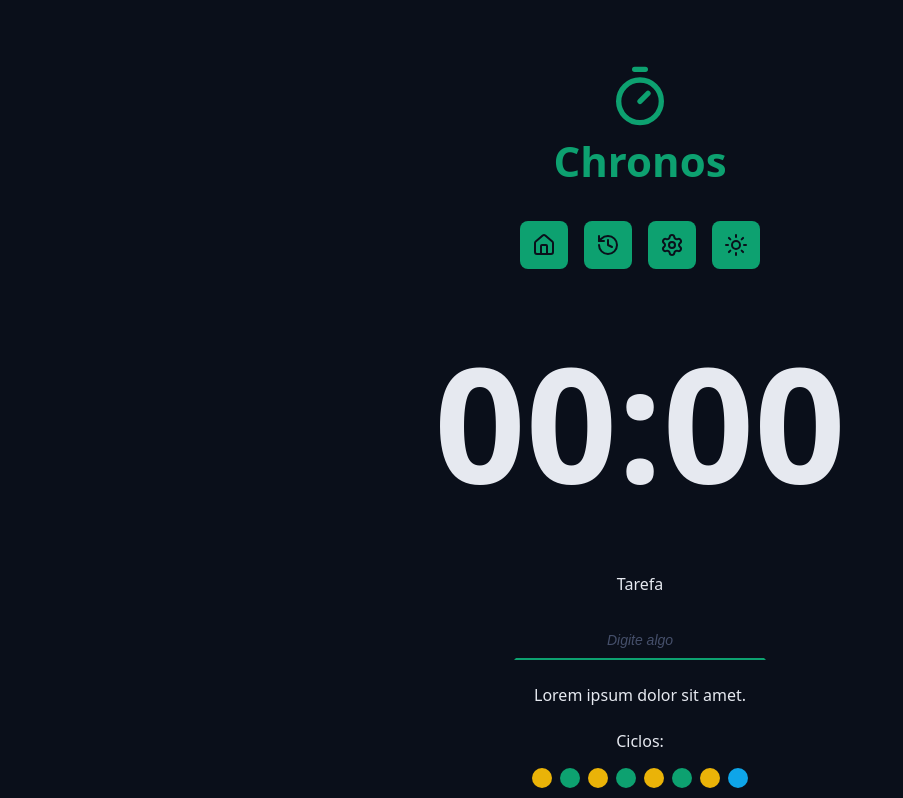
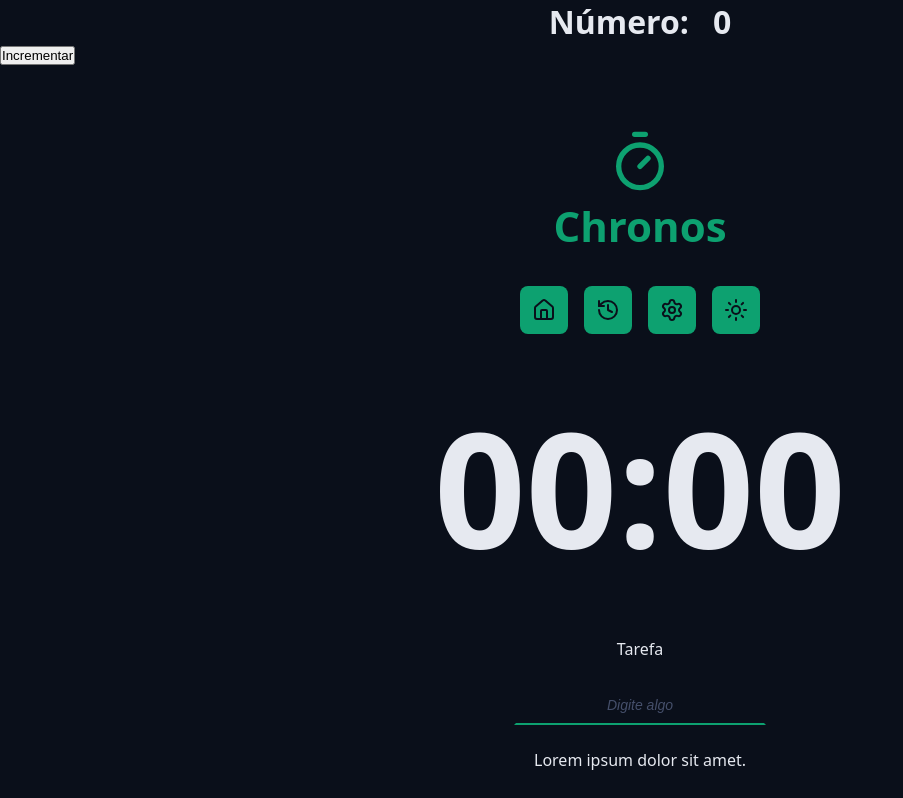
Before and after one commit to gabrielcavalcantedossantos1/chronos-pomodoro, a React (Vite) app: page / in a window 1280 px wide. Shown: the top 798 px of the page, without its empty margins (0-903 px from the left). Built offline with nearby package versions, Linux system fonts and the light colour scheme.

Commit message:
uso de Hooks

```diff
--- a/src/App.tsx
+++ b/src/App.tsx
@@ -2,8 +2,10 @@
 import './styles/thema.css'
 import './styles/global.css'
 
+//react
+import { useState } from 'react'
+
 //components
-//import Heading from './components/Heading/index'
 import Container from './components/Container/index'
 import Logo from './components/Logo/index'
 import Menu from './components/Menu/index'
@@ -12,14 +14,26 @@
 import Cycles from './components/Cycles/Index'
 import DefaultButton from './components/DefaultButton/Index'
 import Footer from './components/Footer'
+import Heading from './components/Heading'
 
 //icons
-import { PlayCircleIcon, StopCircleIcon } from 'lucide-react'
+import { PlayCircleIcon } from 'lucide-react'
 
 const App = () => {
+  const [numero, setNumero] = useState(0)
+
+  const handleClick = () => {
+    setNumero(numero => numero + 1)
+  }
 
   return (
   <>
+
+  <Heading>
+    Número: <span>{numero}</span>
+  </Heading>
+    <button onClick={handleClick}>Incrementar</button>
+
   <Container>
     <Logo/>
   </Container>
```
